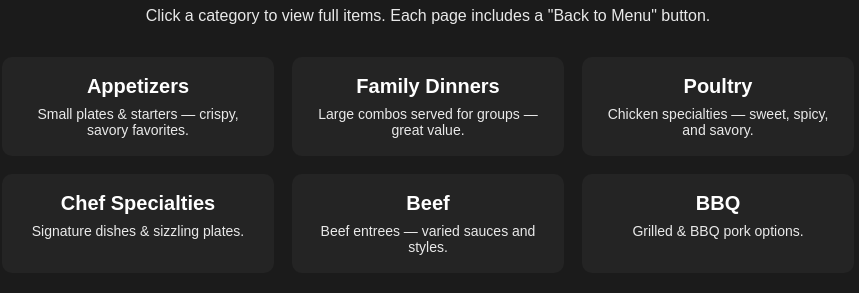
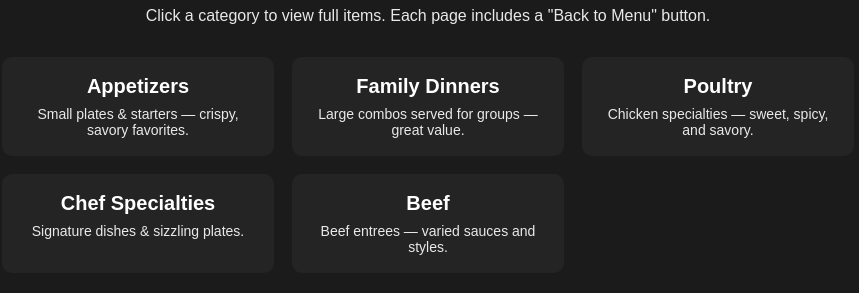
Before and after one commit to Bonk578-max/PeonyPalaceRemake, a plain HTML site: page restaurant_menu_site/restaurant_menu_site/menu.html in a window 1280 px wide. Shown: the part 111-404 px from the top of the page, without its empty margins (212-1071 px from the left). Drawn offline with Linux system fonts and the light colour scheme; a web font is replaced by a local one.

Commit message:
Update menu.html

```diff
--- a/restaurant_menu_site/restaurant_menu_site/menu.html
+++ b/restaurant_menu_site/restaurant_menu_site/menu.html
@@ -18,7 +18,6 @@
       <a class="card" href="items/poultry.html"><h3>Poultry</h3><p>Chicken specialties — sweet, spicy, and savory.</p></a>
       <a class="card" href="items/chef-specialties.html"><h3>Chef Specialties</h3><p>Signature dishes & sizzling plates.</p></a>
       <a class="card" href="items/beef.html"><h3>Beef</h3><p>Beef entrees — varied sauces and styles.</p></a>
-      <a class="card" href="items/bbq.html"><h3>BBQ</h3><p>Grilled & BBQ pork options.</p></a>
     </div>
 
   </div>
```
